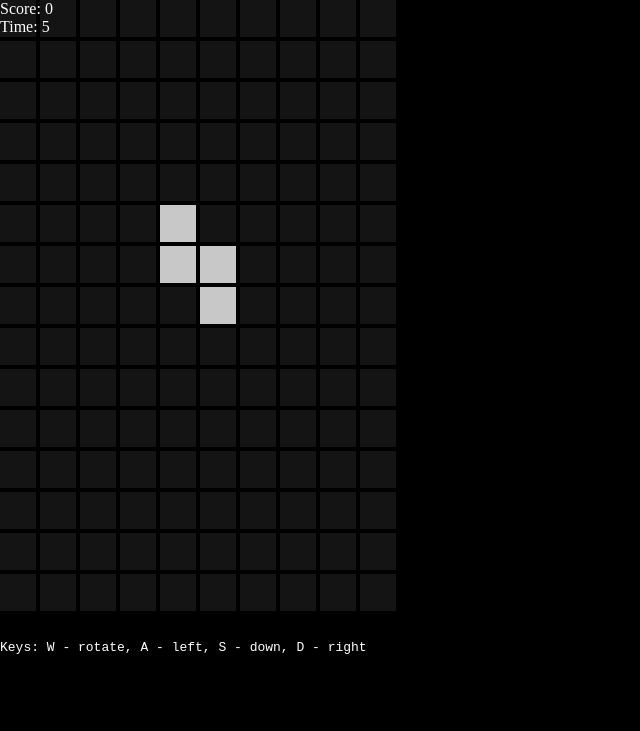
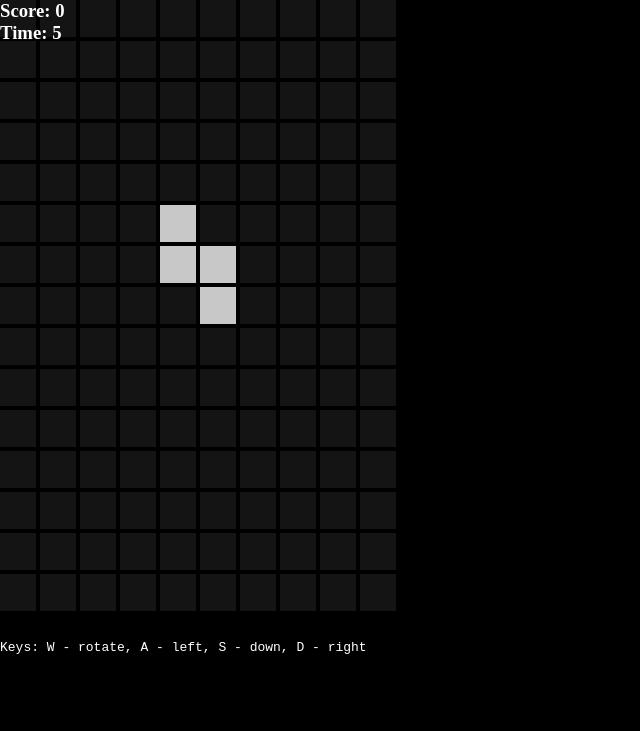
Before and after one commit to mwolicki/tetris, a website: page fable/public/index.html in a window 1280 px wide. Shown: the whole page, without its empty margins (0-640 px from the left). Drawn offline with Linux system fonts and the light colour scheme.

Commit message:
increased font size

```diff
--- a/fable/public/index.html
+++ b/fable/public/index.html
@@ -16,10 +16,10 @@
   <title>Tetris</title>
 </head>
 <body style="touch-action: none" >
-  <p id="points" style="position:absolute; top:0; left:0; margin:0">
+  <h3 id="points" style="position:absolute; top:0; left:0; margin:0">
       Score: <span id="points">0</span><br/>
       Time: <span id="time">0</span><br/>
-  </p>
+  </h3>
 
   <canvas align="center" id="canvas" width="400" height="620"></canvas>
   <p id="p">
```
